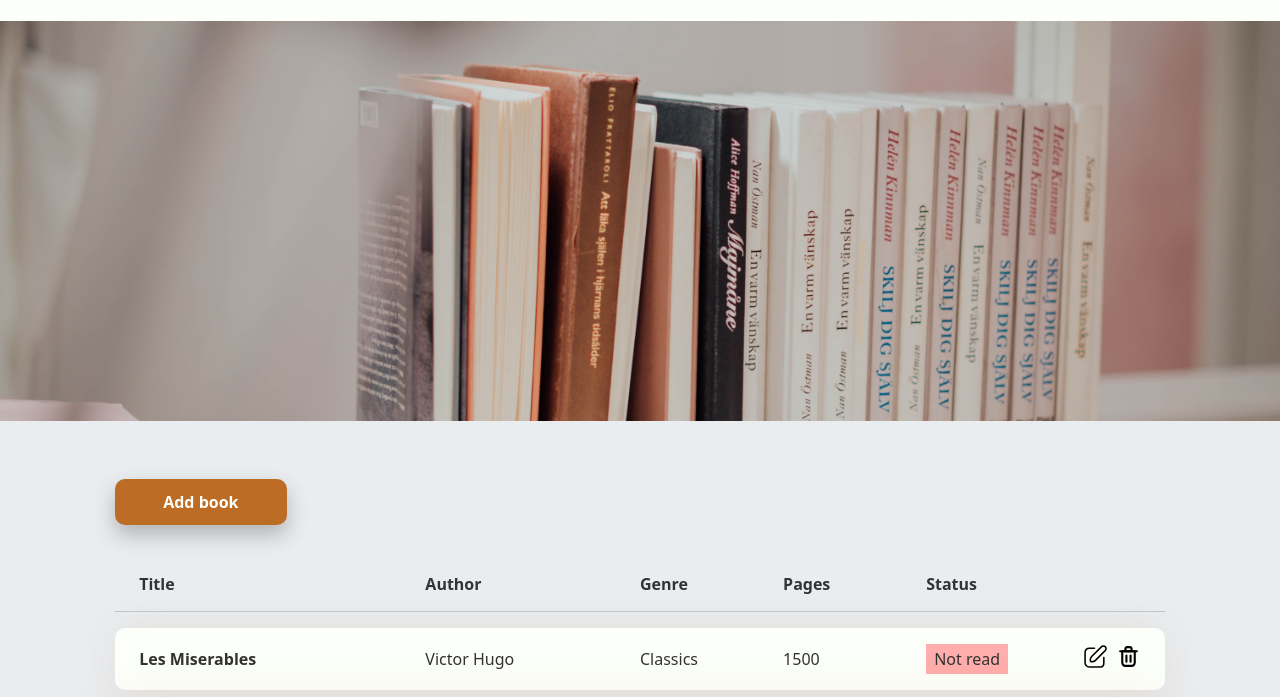
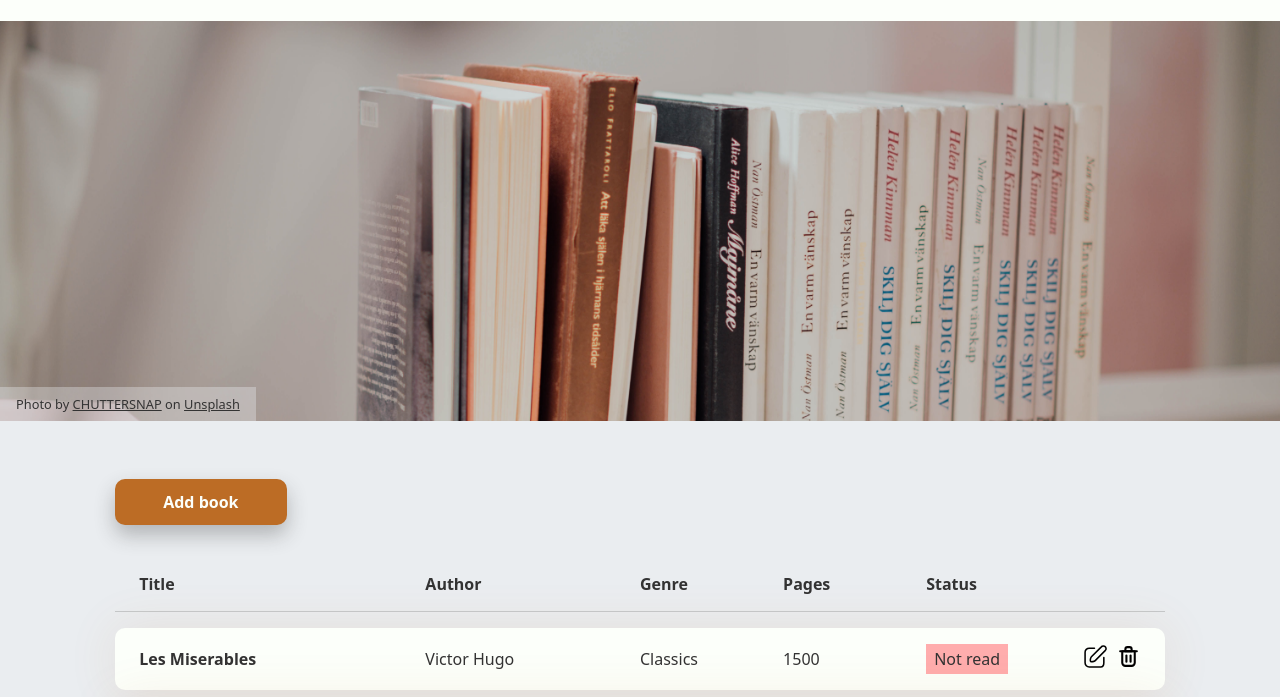
Before and after one commit to Poli2714/odin-library, a plain HTML site: page index.html in a window 1280 px wide. Shown: the part 103-800 px from the top of the page. Drawn offline with Linux system fonts and the light colour scheme.

Commit message:
Add and style figcaption to hero img

```diff
--- a/index.html
+++ b/index.html
@@ -41,6 +41,18 @@
           alt="library shelf"
           width="1200"
         />
+        <figcaption>
+          Photo by
+          <a
+            href="https://unsplash.com/@chuttersnap?utm_content=creditCopyText&utm_medium=referral&utm_source=unsplash"
+            >CHUTTERSNAP</a
+          >
+          on
+          <a
+            href="https://unsplash.com/photos/assorted-title-book-lot-Zf64Osndqvc?utm_content=creditCopyText&utm_medium=referral&utm_source=unsplash"
+            >Unsplash</a
+          >
+        </figcaption>
       </header>
       <main class="main-section">
         <button class="btn open-modal action">Add book</button>
--- a/style.css
+++ b/style.css
@@ -55,13 +55,12 @@ button {
 
 a {
   color: inherit;
-  text-decoration: none;
 }
 
 button,
 a {
   &:focus {
-    outline: 2px solid hsla(28, 67%, 44%, 0.75);
+    outline: 1px solid hsla(28, 67%, 44%, 0.75);
     outline-offset: 2px;
   }
 }
@@ -103,7 +102,9 @@ a {
 
     & > a {
       padding: 0.5rem 1rem;
-      transition: all 300ms ease-out;
+      text-decoration: none;
+      transition: background-color 300ms ease-out, color 300ms ease-out,
+        outline 500ms cubic-bezier(0.13, -0.16, 0.55, 3);
 
       &:hover {
         background-color: #bc6c25;
@@ -155,10 +156,29 @@ a {
 }
 
 .hero {
+  position: relative;
+
   & > img {
     height: 100%;
     object-fit: cover;
     width: 100%;
+  }
+
+  & figcaption {
+    background-color: hsl(210, 16%, 93%, 0.35);
+    font-size: clamp(0.7rem, 1.75vw, 0.8rem);
+    padding: 0.5rem 1rem;
+    position: absolute;
+    bottom: 0;
+    left: 0;
+
+    & > a {
+      transition: font-weight 200ms ease;
+
+      &:hover {
+        font-weight: 600;
+      }
+    }
   }
 }
 
```
